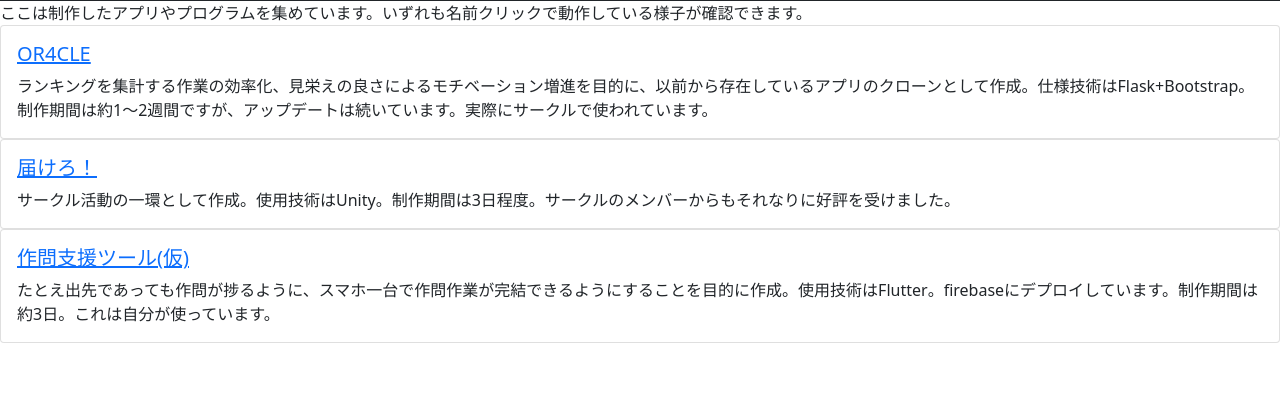
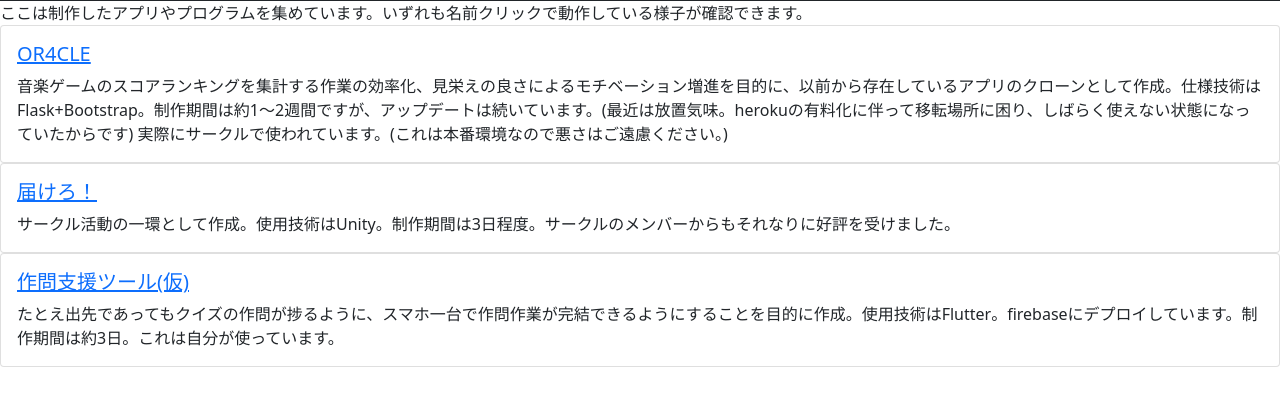
Before and after one commit to ekaraage/ekaraage.github.io, a plain HTML site: page works.html in a window 1280 px wide. Shown: the part 47-452 px from the top of the page. Drawn offline with nearby package versions, Linux system fonts and the light colour scheme.

Commit message:
or4cleのページ移転反映

```diff
--- a/works.html
+++ b/works.html
@@ -36,9 +36,10 @@
 	<div>
 		<div class="card rounded">
 			<div class="card-body">
-				<h5 class="card-title"><a href="https://ekaraage.pythonanywhere.com">OR4CLE</a></h5>
+				<h5 class="card-title"><a href="https://or4cle.onrender.com">OR4CLE</a></h5>
 				<p class="card-text">
-					ランキングを集計する作業の効率化、見栄えの良さによるモチベーション増進を目的に、以前から存在しているアプリのクローンとして作成。仕様技術はFlask+Bootstrap。制作期間は約1～2週間ですが、アップデートは続いています。実際にサークルで使われています。
+					音楽ゲームのスコアランキングを集計する作業の効率化、見栄えの良さによるモチベーション増進を目的に、以前から存在しているアプリのクローンとして作成。仕様技術はFlask+Bootstrap。制作期間は約1～2週間ですが、アップデートは続いています。(最近は放置気味。herokuの有料化に伴って移転場所に困り、しばらく使えない状態になっていたからです)
+					実際にサークルで使われています。(これは本番環境なので悪さはご遠慮ください。)
 				</p>
 			</div>
 		</div>
@@ -54,7 +55,7 @@
 			<div class="card-body">
 				<h5 class="card-title"><a href="https://sakumon-shien.web.app/#/">作問支援ツール(仮)</a></h5>
 				<p class="card-text">
-					たとえ出先であっても作問が捗るように、スマホ一台で作問作業が完結できるようにすることを目的に作成。使用技術はFlutter。firebaseにデプロイしています。制作期間は約3日。これは自分が使っています。
+					たとえ出先であってもクイズの作問が捗るように、スマホ一台で作問作業が完結できるようにすることを目的に作成。使用技術はFlutter。firebaseにデプロイしています。制作期間は約3日。これは自分が使っています。
 				</p>
 			</div>
 		</div>
```
